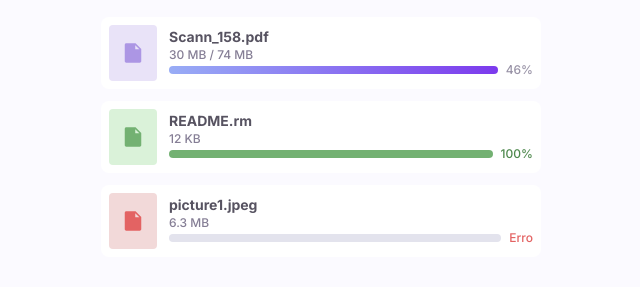
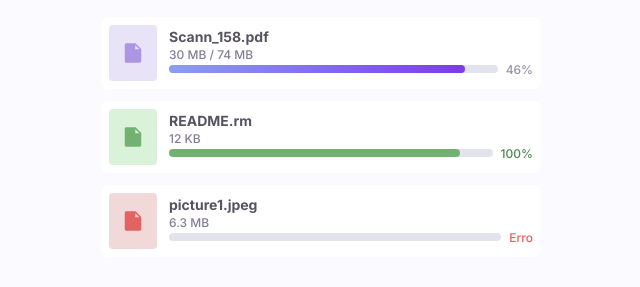
Before and after one commit to William-Romeu-Bronstrup/BoraCodar-TelaFile, a plain HTML site: page index.html in a window 1280 px wide. Shown: the part 353-640 px from the top of the page, 319-959 px from the left. Drawn offline with Linux system fonts and the light colour scheme.

Commit message:
Trocando Divs por tag progress

```diff
--- a/index.html
+++ b/index.html
@@ -27,7 +27,7 @@
           <h1>Importe seus arquivos</h1>
           <p>Arraste ou clique para fazer upload</p>
         </div>
-        <input type="file" name="" id="inputFile" multiple/>
+        <input type="file" name="" id="inputFile"/>
       </header>
 
       <aside>
@@ -40,7 +40,7 @@
             <span>30 MB / 74 MB</span>
 
             <footer>
-              <div class="barLoading"></div>
+              <progress class="barLoading" max="100" value="90"></progress>
               <span id="msgLoading">46%</span>
             </footer>
           </div>
@@ -54,7 +54,7 @@
             <span>12 KB</span>
 
             <footer>
-              <div class="barLoaded"></div>
+              <progress class="barLoaded" max="100" value="90"></progress>
               <span id="msgLoaded">100%</span>
             </footer>
           </div>
@@ -68,7 +68,7 @@
             <span>6.3 MB</span>
 
             <footer>
-              <div class="barError"></div>
+              <progress class="barError" max="0" value="0"></progress>
               <span id="msgError">Erro</span>
             </footer>
           </div>
--- a/style.css
+++ b/style.css
@@ -119,22 +119,50 @@ footer {
   gap: 0.8rem;
 }
 
-.barLoading {
+progress {
+  flex: 1;
+  -webkit-appearance: none;
+  appearance: none;
+  overflow: hidden;
+}
+
+.barLoading::-webkit-progress-bar {
+  background-color: var(--bg-bar-error);
+  height: 0.8rem;
+  width: 100%;
+  border-radius: 999px;
+}
+
+.barLoading::-webkit-progress-value {
   background: linear-gradient(90deg, rgba(58, 97, 237, 0.52) 0%, #7C3AED 100%);
   height: 0.8rem;
   width: 100%;
   border-radius: 999px;
 }
 
-.barLoaded {
-  background: var(--bg-bar-loaded);
+.barLoaded::-webkit-progress-bar {
+  background-color: var(--bg-bar-error);
   height: 0.8rem;
   width: 100%;
   border-radius: 999px;
 }
 
-.barError {
+.barLoaded::-webkit-progress-value {
+  background-color: var(--bg-bar-loaded);
+  height: 0.8rem;
+  width: 100%;
+  border-radius: 999px;
+}
+
+.barError::-webkit-progress-bar {
   background: var(--bg-bar-error);
+  height: 0.8rem;
+  width: 100%;
+  border-radius: 999px;
+}
+
+.barError::-webkit-progress-value {
+  background: red;
   height: 0.8rem;
   width: 100%;
   border-radius: 999px;
@@ -144,6 +172,7 @@ footer {
   display: flex;
   align-items: center;
   justify-content: center;
+  line-height: 0;
 
   width: 4.8rem;
   height: 5.6rem;
@@ -155,6 +184,7 @@ footer {
   display: flex;
   align-items: center;
   justify-content: center;
+  line-height: 0;
 
   width: 4.8rem;
   height: 5.6rem;
@@ -166,6 +196,7 @@ footer {
   display: flex;
   align-items: center;
   justify-content: center;
+  line-height: 0;
 
   width: 4.8rem;
   height: 5.6rem;
```
